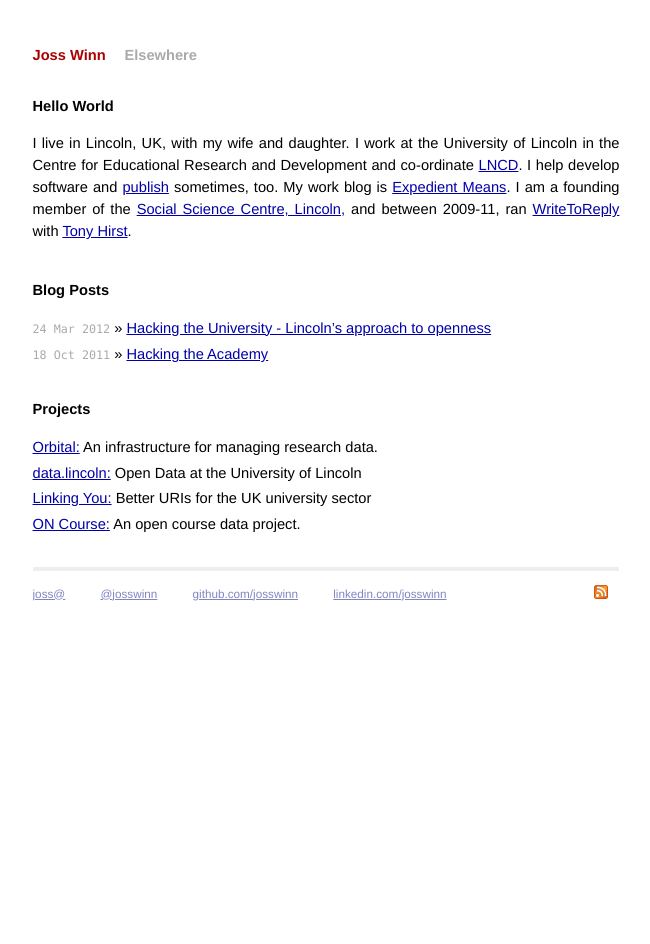
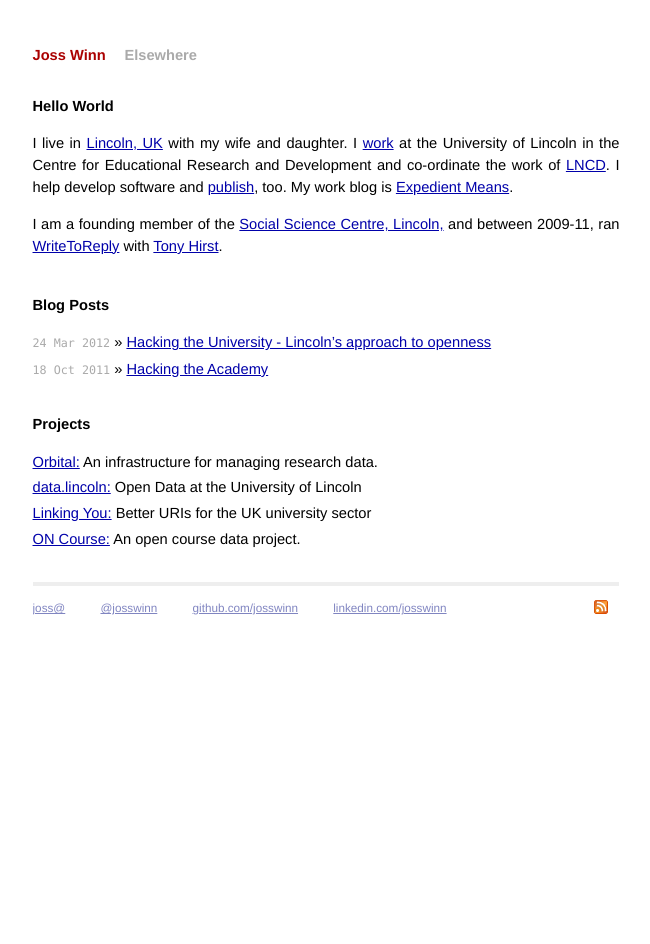
Before and after one commit to josswinn/josswinn.github.com, a Jekyll site: the page built from index.html, in a window 1280 px wide. Shown: the whole page, without its empty margins (314-964 px from the left). Built offline with Jekyll 4.4.1, drawn with Linux system fonts in a browser that asks for light colours; Markdown is read by kramdown in place of the engine named in the settings.

Commit message:
more changes to home

```diff
--- a/index.html
+++ b/index.html
@@ -5,8 +5,8 @@
 
 <div id="home">
   <h1>Hello World</h1>
-  <p>I live in Lincoln, UK, with my wife and daughter. I work at the University of Lincoln in the Centre for Educational Research and Development and co-ordinate <a href="http://lncd.lincoln.ac.uk">LNCD</a>. I help develop software and <a href="lncn.eu/ep/002210">publish</a> sometimes, too. My work blog is <a href="http://joss.blogs.lincoln.ac.uk">Expedient Means</a>.
-I am a founding member of the <a href="http://socialsciencecentre.org.uk">Social Science Centre, Lincoln,</a> and between 2009-11, ran <a href="http://writetoreply.org/actually/2009/02/05/whats-it-all-about/">WriteToReply</a> with <a href="http://en.wikipedia.org/wiki/Tony_Hirst_(blogger)">Tony Hirst</a>. </p>
+  <p>I live in <a href="http://g.co/maps/kpjrz">Lincoln, UK</a> with my wife and daughter. I <a href="http://lncn.eu/joss">work</a> at the University of Lincoln in the Centre for Educational Research and Development and co-ordinate the work of <a href="http://lncd.lincoln.ac.uk">LNCD</a>. I help develop software and <a href="lncn.eu/ep/002210">publish</a>, too. My work blog is <a href="http://joss.blogs.lincoln.ac.uk">Expedient Means</a>.</p>
+<p>I am a founding member of the <a href="http://socialsciencecentre.org.uk">Social Science Centre, Lincoln,</a> and between 2009-11, ran <a href="http://writetoreply.org/actually/2009/02/05/whats-it-all-about/">WriteToReply</a> with <a href="http://en.wikipedia.org/wiki/Tony_Hirst_(blogger)">Tony Hirst</a>. </p>
   <br />
   <h1>Blog Posts</h1>
   <ul class="posts">
```
